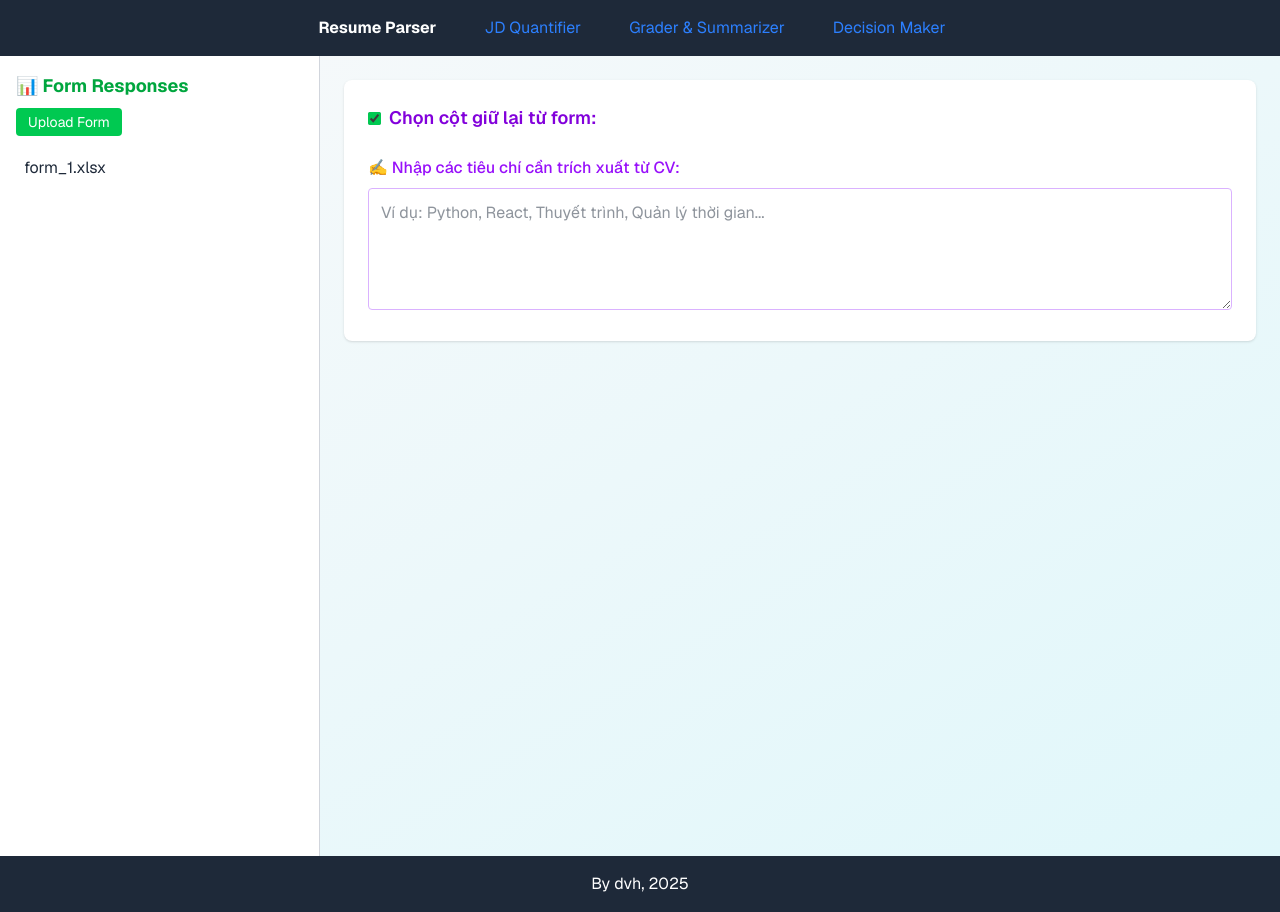
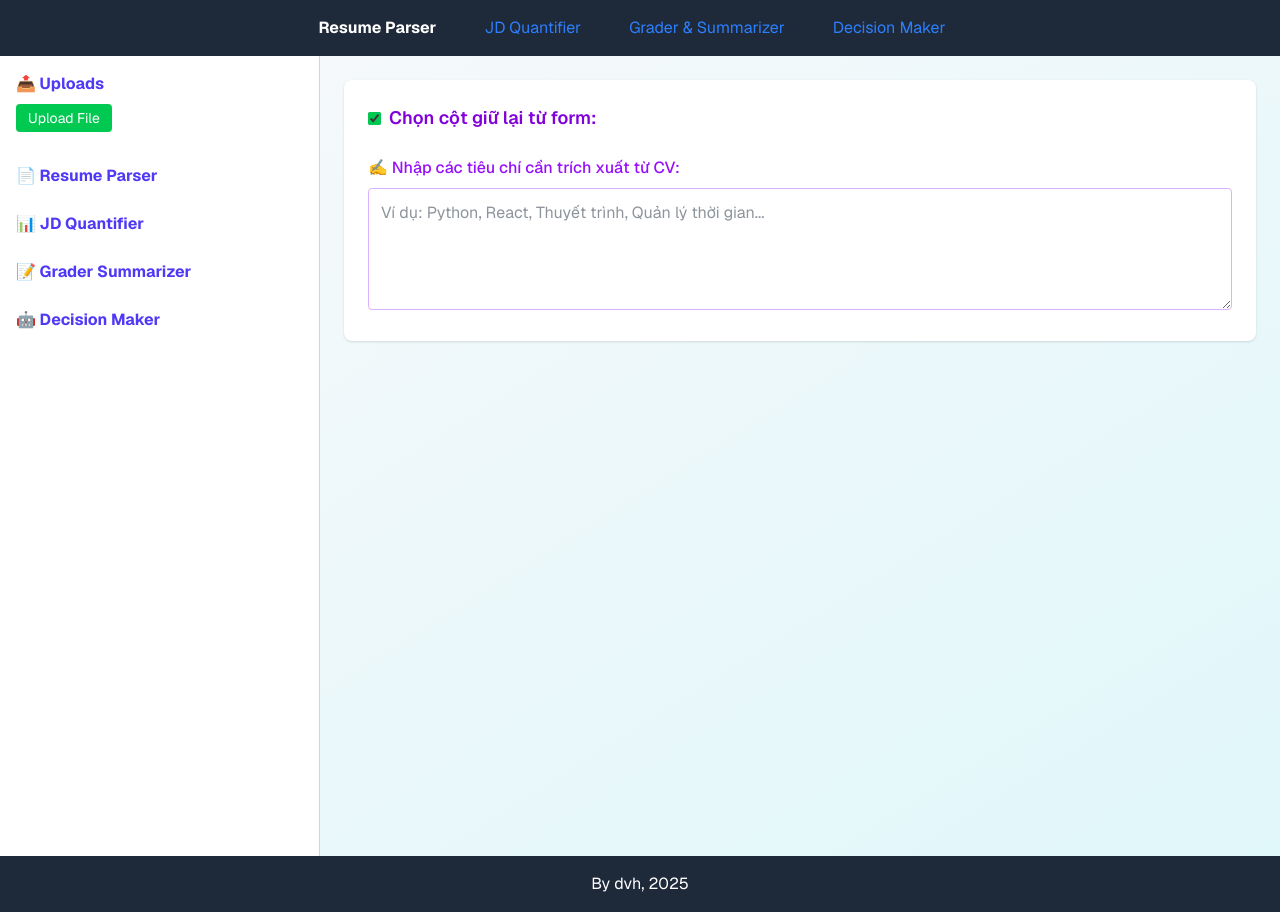
Before and after one commit to daoviethoang1402/application-form-evaluator-frontend, a Next.js app: page / in a window 1280 px wide. Built offline with nearby package versions, Linux system fonts and the light colour scheme.

Commit message:
update sidebar

```diff
--- a/src/app/page.js
+++ b/src/app/page.js
@@ -7,13 +7,63 @@ const api = axios.create({
 });
 
 export default function HomePage() {
-  // const [cvFiles, setCvFiles] = useState(['cv_1.pdf', 'cv_2.pdf']);
-  const [formFiles, setFormFiles] = useState(['form_1.xlsx']);
   const [selectedFile, setSelectedFile] = useState(null);
   const [selectedCategories, setSelectedCategories] = useState([]);
   const [cvInput, setCvInput] = useState('');
   const [showInput, setShowInput] = useState(false);
   const [columns, setColumns] = useState([]);
+  const [formFilesByFolder, setFormFilesByFolder] = useState({
+    uploads: [],
+    resume_parser: [],
+    jd_quantifier: [],
+    grader_summarizer: [],
+    decision_maker: [],
+  });
+
+  const folderList = [
+    { name: 'uploads', label: '📤 Uploads' },
+    { name: 'resume_parser', label: '📄 Resume Parser' },
+    { name: 'jd_quantifier', label: '📊 JD Quantifier' },
+    { name: 'grader_summarizer', label: '📝 Grader Summarizer' },
+    { name: 'decision_maker', label: '🤖 Decision Maker' },
+  ];
+
+  function FolderSection({ folder, files, selectedFile, onFileSelect }) {
+    const isUploads = folder.name === 'uploads';
+    return (
+      <div className="mb-6">
+        <h2 className="font-bold text-indigo-600 text-md mb-2">{folder.label}</h2>
+        {isUploads && (
+          <>
+            <button
+              onClick={() => document.getElementById(`upload-${folder.name}`).click()}
+              className="mb-2 text-sm text-white bg-green-500 hover:bg-green-600 px-3 py-1 rounded"
+            >
+              Upload File
+            </button>
+            <input
+              id={`upload-${folder.name}`}
+              type="file"
+              accept=".xlsx,.xls,.pdf"
+              hidden
+              onChange={(e) => onFileSelect(e, folder.name)}
+            />
+          </>
+        )}
+        {files[folder.name]?.map((file) => (
+          <div
+            key={file}
+            onClick={() => onFileSelect({ target: { files: [new File([], file)] } }, folder.name, file)}
+            className={`p-2 mb-2 cursor-pointer rounded transition ${
+              selectedFile === file ? 'bg-green-100 font-semibold text-green-800' : 'hover:bg-gray-100'
+            }`}
+          >
+            {file}
+          </div>
+        ))}
+      </div>
+    );
+  }
 
   const toggleCategory = (cat) => {
     if (selectedCategories.includes(cat)) {
@@ -26,12 +76,8 @@ export default function HomePage() {
     }
   };
 
-  const handleUpload = (type) => {
-    document.getElementById('formUpload').click();
-  };
-
-  const handleFileChange = async (e) => {
-    const file = e.target.files[0];
+  const handleFileChange = async (e, folderName, fileNameOverride = null) => {
+    const file = fileNameOverride ? new File([], fileNameOverride) : e.target.files[0];
     if (!file) return;
 
     const formData = new FormData();
@@ -42,7 +88,10 @@ export default function HomePage() {
         headers: { 'Content-Type': 'multipart/form-data' },
       });
       alert('✅ Upload thành công');
-      setFormFiles([...formFiles, file.name]);
+      setFormFilesByFolder((prev) => ({
+        ...prev,
+        [folderName]: [...(prev[folderName] || []), file.name],
+      }));
       setSelectedFile(file.name);
     } catch (err) {
       console.error(err);
@@ -50,13 +99,12 @@ export default function HomePage() {
     }
   };
 
-  const fetchColumns = async (filename) => {
+  const fetchColumns = async (filename, folderName = 'uploads') => {
     try {
       const res = await api.get('/file/excel/get-columns', {
         params: {
-          subpath: 'uploads',
-          filename: filename,
-          // sheet_name: 'Sheet1'  // nếu cần
+          subpath: folderName,
+          filename,
         }
       });
       return res.data.columns;
@@ -67,20 +115,11 @@ export default function HomePage() {
     }
   };
 
-  const handleSelectFile = async (file) => {
-    setSelectedFile(file);
-    const cols = await fetchColumns(file);
-    setColumns(cols);
-  };
-
-
   const removeUnselectedColumns = async (filename, allColumns, selected) => {
-    // const toRemove = allColumns.filter((col) => !selected.includes(col));
-    console.log(selected);
     try {
       const res = await api.post(
         '/file/excel/select-columns',
-        null,  // Không có body
+        null,
         {
           params: {
             subpath: 'uploads',
@@ -89,7 +128,6 @@ export default function HomePage() {
           },
         }
       );
-      console.log(res.data);
       return res.data.new_file_path;
     } catch (err) {
       console.error(err);
@@ -115,68 +153,19 @@ export default function HomePage() {
     }
   };
 
-  // const handleFinish = async () => {
-  //   if (!selectedFile) {
-  //     alert('❗ Vui lòng chọn một file');
-  //     return;
-  //   }
-
-  //   const allCols = await fetchColumns(selectedFile);
-  //   if (!allCols.length) return;
-
-  //   const newPath = await removeUnselectedColumns(selectedFile, allCols, selectedCategories);
-  //   if (!newPath) return;
-
-  //   await parseAll(selectedFile); // hoặc newPath.split('/').pop() nếu file được tạo mới
-  // };
-
-
-
-
   return (
     <div className="flex h-screen font-sans bg-gradient-to-br from-[#f8f9fa] to-[#e0f7fa] text-gray-800">
       {/* Sidebar Storage */}
       <aside className="w-1/4 border-r border-gray-300 bg-white p-4 overflow-y-auto">
-        <h2 className="font-bold text-green-600 text-lg mb-2">📊 Form Responses</h2>
-        <button
-          onClick={() => handleUpload('Form')}
-          className="mb-3 text-sm text-white bg-green-500 hover:bg-green-600 px-3 py-1 rounded"
-        >
-          Upload Form
-        </button>
-        <input id="formUpload" type="file" accept=".xlsx,.xls" hidden onChange={handleFileChange} />
-        {formFiles.map((file) => (
-          <div
-            key={file}
-            onClick={() => handleSelectFile(file)}
-            className={`p-2 mb-2 cursor-pointer rounded transition ${
-              selectedFile === file ? 'bg-green-100 font-semibold text-green-800' : 'hover:bg-gray-100'
-            }`}
-          >
-            {file}
-          </div>
+        {folderList.map((folder) => (
+          <FolderSection
+            key={folder.name}
+            folder={folder}
+            files={formFilesByFolder}
+            selectedFile={selectedFile}
+            onFileSelect={handleFileChange}
+          />
         ))}
-
-        {/* <hr className="my-4" />
-
-        <h2 className="font-bold text-indigo-600 text-lg mb-2">📄 CV Files</h2>
-        <button
-          onClick={() => handleUpload('CV')}
-          className="mb-3 text-sm text-white bg-indigo-500 hover:bg-indigo-600 px-3 py-1 rounded"
-        >
-          Upload CV
-        </button>
-        {cvFiles.map((file) => (
-          <div
-            key={file}
-            onClick={() => setSelectedFile(file)}
-            className={`p-2 mb-2 cursor-pointer rounded transition ${
-              selectedFile === file ? 'bg-indigo-100 font-semibold text-indigo-800' : 'hover:bg-gray-100'
-            }`}
-          >
-            {file}
-          </div>
-        ))} */}
       </aside>
 
       {/* Main Panel */}
@@ -187,7 +176,6 @@ export default function HomePage() {
             Chọn cột giữ lại từ form:
           </h3>
 
-          {/* Checkbox list - luôn hiển thị */}
           {columns.map((col) => (
             <label key={col} className="block mb-2 text-md text-gray-800">
               <input
@@ -200,7 +188,6 @@ export default function HomePage() {
             </label>
           ))}
 
-          {/* Textarea - nhập tiêu chí muốn trích từ CV */}
           <div className="mt-6">
             <h4 className="mb-2 text-md font-medium text-purple-600">
               ✍️ Nhập các tiêu chí cần trích xuất từ CV:
@@ -214,7 +201,6 @@ export default function HomePage() {
             ></textarea>
           </div>
 
-          {/* Nút Hoàn tất chỉ hiện khi đủ dữ liệu */}
           {selectedCategories.length > 0 && cvInput.trim() !== '' && (
             <>
               <button
@@ -250,7 +236,7 @@ export default function HomePage() {
                     alert('❗ Vui lòng chọn một file');
                     return;
                   }
-                parseAll(selectedFile); // hoặc file đã xử lý nếu có đường dẫn cụ thể hơn
+                  parseAll(selectedFile);
                 }}
                 className="mt-6 px-6 py-2 bg-green-600 hover:bg-green-700 text-white text-sm rounded shadow"
               >
@@ -258,7 +244,6 @@ export default function HomePage() {
               </button>
             </>
           )}
-
         </div>
       </main>
     </div>
```
Lines whose indentation alone changed are shown as unchanged.
